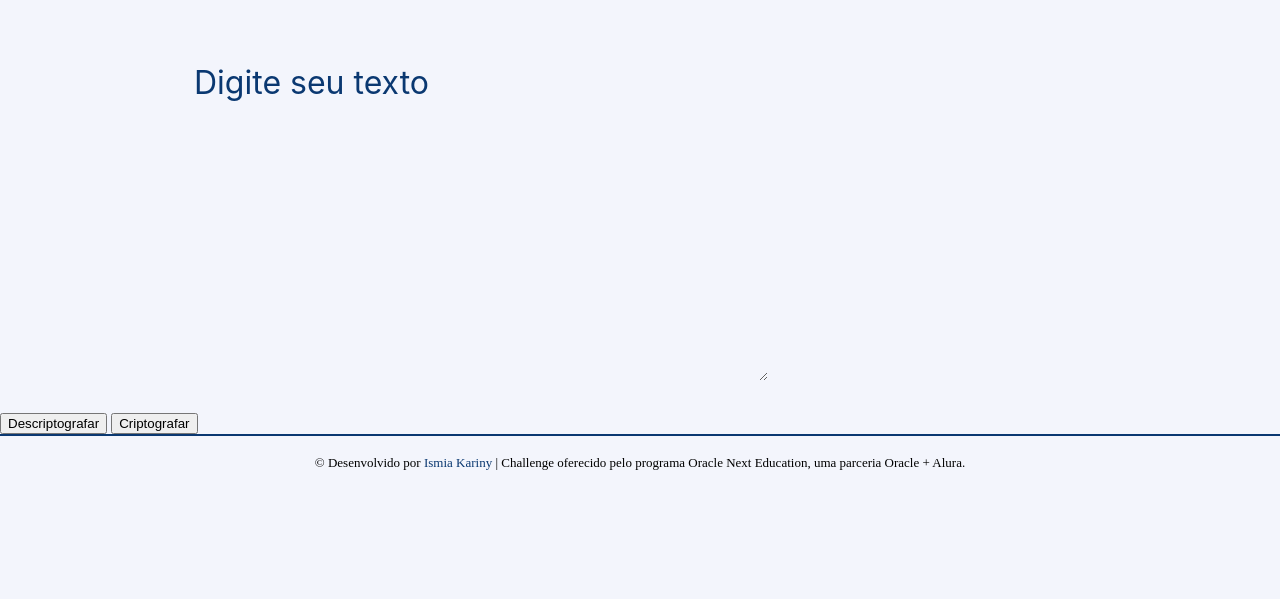
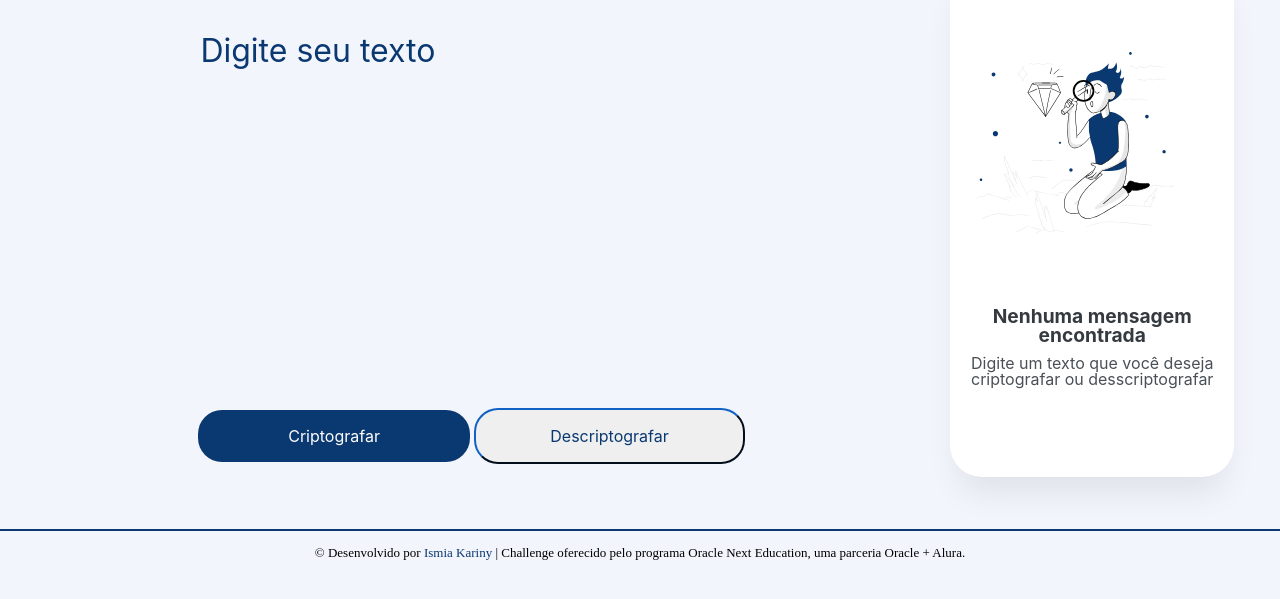
Before and after one commit to ismiakariny/decodificador-one, a plain HTML site: page decodificador-de-texto.html in a window 1280 px wide. Shown: the part 83-682 px from the top of the page. Drawn offline with Linux system fonts and the light colour scheme.

Commit message:
Estilização do botão de criptografar e descriptografar, e da área para mostrar o texto

```diff
--- a/decodificador-de-texto.html
+++ b/decodificador-de-texto.html
@@ -14,15 +14,22 @@
 			<h1><img src="logo.svg"></h1>
 		</header>
 		<main>
-			<div class="campo-de-entrada">
+			<section class="campo-de-entrada">
 				<textarea name="texto-de-entrada" type="text" class="entrada-do-texto" placeholder="Digite seu texto" required></textarea>
-				<input name ="bt-criptografar" type="submit" value="Descriptografar" class="botao-descriptografar">
-				<input name ="bt-descriptografar" type="submit" value="Criptografar" class="botao-criptografar">
-			</div>
 
-			<div class="campo-de-saida">
-				<button id="botao-copiar" class="invisivel">Copiar</button>
-			</div>
+				<div class="botoes-de-entrada">
+					<input name ="bt-criptografar" type="submit" value="Criptografar" class="botao-criptografar">
+					<input name ="bt-descriptografar" type="submit" value="Descriptografar" class="botao-descriptografar">
+				</div>
+			</section>
+			<section class="campo-de-saida">
+				<div id="caixa">
+					<img src="boneco-com-lupa.svg" id="imagem-msg">
+					<h2>Nenhuma mensagem encontrada</h2>
+					<p>Digite um texto que você deseja criptografar ou desscriptografar</p>
+					<button id="botao-copiar" class="invisivel">Copiar</button>
+				</div>
+			</section>
 		</main>
 	</body>
 
--- a/style.css
+++ b/style.css
@@ -6,12 +6,19 @@ header {
     padding: 2em 4em;
 }
 
+.campo-de-entrada {
+    float:left;
+    width: 70%;
+    height: 500px;
+    padding: 0 auto;
+    margin: 0 5%;
+}
+
 .entrada-do-texto {
-    display: block;
-    position: inline-block;
-    vertical-align: top;
-    margin: 1em 6em;
-    width: 45%;
+    display: inline-block;
+    margin: 0 15% 10% 15%;
+    padding-right: 1.5em;
+    width: 70%;
     height: 40%;
     border: none;
     background: none;
@@ -19,6 +26,89 @@ header {
     font-size: 2em;
     font-weight: 400;
     color: #0A3871;
+}
+
+.botoes-de-entrada {
+    display: block;
+    position: relative;
+    vertical-align: baseline;
+    margin: 10% 15%;
+    padding-right: 1.5em;
+}
+
+.botao-criptografar {
+    font-family: 'Inter';
+    font-style: normal;
+    font-weight: 400;
+    font-size: 1em;
+    color: #FFFFFF;
+    text-align: center;
+    width: 45%;
+    padding: 1em;
+    background: #0A3871;
+    border-radius: 24px;
+    border: none;
+}
+
+.botao-descriptografar {
+    font-family: 'Inter';
+    font-style: normal;
+    font-weight: 400;
+    font-size: 1em;
+    color: #0A3871;
+    text-align: center;
+    width: 45%;
+    padding: 1em;
+    border-radius: 24px;
+    border-color: #0A3871;
+}
+
+.campo-de-saida {
+    display: block;
+    width: 20%;
+    position: absolute;
+    margin: 2em 5%;
+    float: right;
+    top: 10px;
+    right: 10px;
+}
+
+#caixa {
+    position: relative;
+    background: white;
+    /* shadow */
+    box-shadow: 0px 24px 32px -8px rgba(0, 0, 0, 0.08);
+    border-radius: 32px;
+    height: 480px;
+    width: 246px;
+    padding: 1.2em;
+}
+
+#imagem-msg {
+    width: 200px;
+    height: auto;
+    margin: 30% 0.3em;
+}
+
+h2 {
+    font-family: 'Inter';
+    font-size: 1.2em;
+    font-weight: 700;
+    color: #343A40;
+    text-align: center;
+    margin-bottom: 0.5em;
+}
+
+#caixa p {
+    font-family: 'Inter';
+    font-size: 1em;
+    font-weight: 400;
+    color: #495057;
+    text-align: center;
+}
+
+textarea[name=texto-de-entrada] {
+  resize: none;
 }
 
 textarea:focus {
@@ -36,6 +126,13 @@ textarea::placeholder {
     display: none;
 }
 
+footer {
+    display: inline-block;
+    margin: 0;
+    width: 100%;
+    bottom: 1em;
+}
+
 #linha-horizontal {
     width: auto;
     border: 1px solid #0A3871;
@@ -45,7 +142,7 @@ textarea::placeholder {
     text-align: center;
     color: #000000;
     font-size: 13px;
-    margin: 20px 0 0;
+    margin: 15px 0;
 }
 
 #link-footer {
```
Also changed, not shown: boneco-com-lupa.svg (added).
